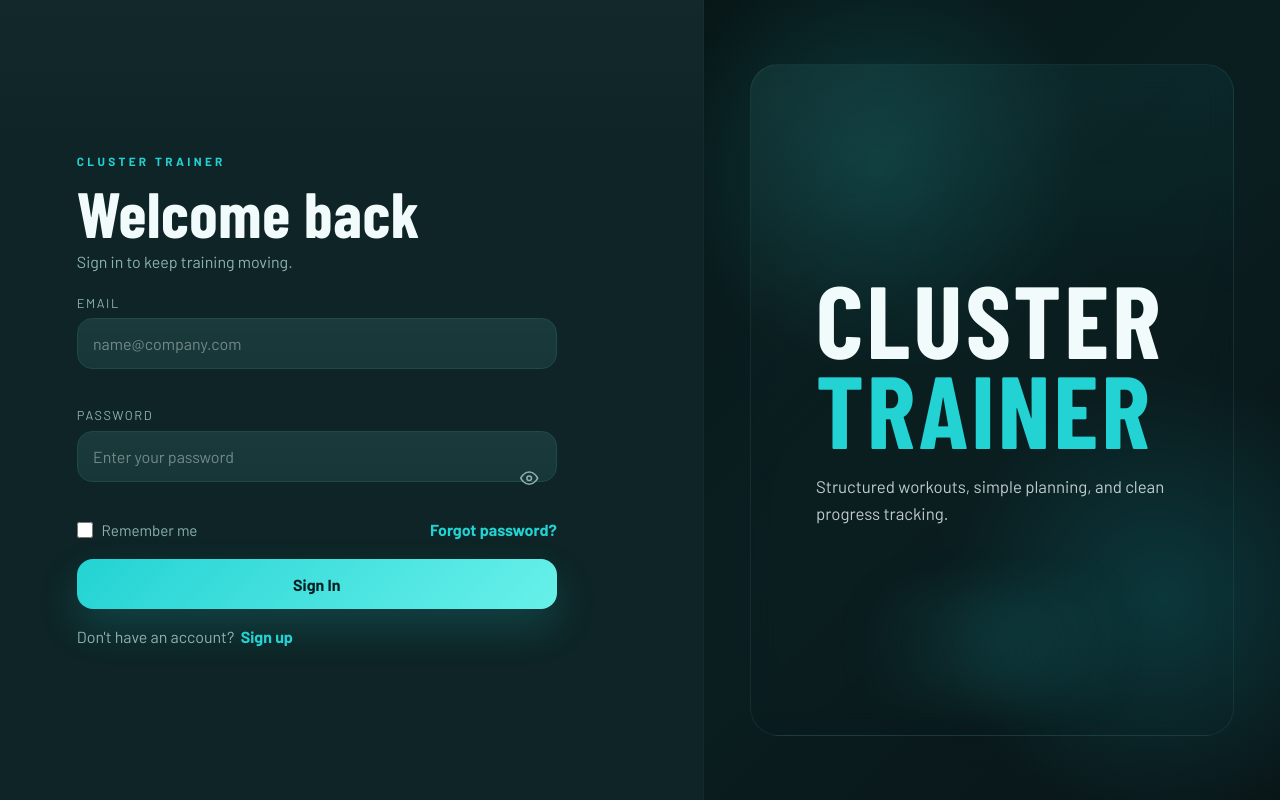
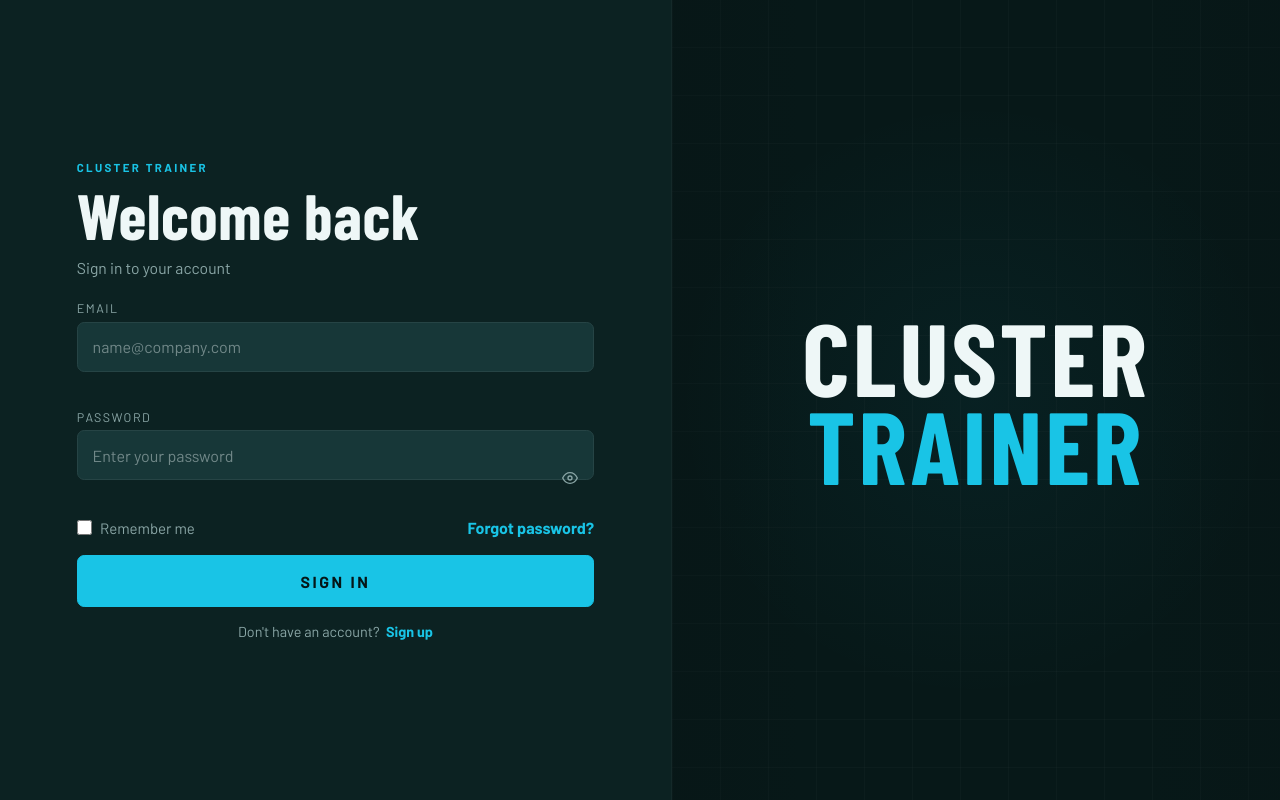
Before and after one commit to kreeshap/decaclustertrainer, a Flask app: page / in a window 1280 px wide. Run offline with Flask 3, Linux system fonts and the light colour scheme; some web fonts are replaced.

Commit message:
fixed layout

```diff
--- a/static/styles/auth.css
+++ b/static/styles/auth.css
@@ -5,32 +5,26 @@
 }
 
 :root {
-  --bg: #071718;
-  --panel: #0e2426;
-  --panel-2: #102c2f;
-  --input: #163637;
-  --input-focus: #1f4d50;
-  --border: #21484a;
-  --border-strong: #2c6265;
-  --accent: #23d3d3;
-  --accent-strong: #15b4c0;
-  --accent-glow: rgba(35, 211, 211, 0.18);
-  --text: #f2fbfb;
-  --muted: #8cb2b2;
-  --error: #fb7185;
-  --error-bg: rgba(251, 113, 133, 0.12);
-  --success: #34d399;
-  --success-bg: rgba(52, 211, 153, 0.12);
+  --bg: #081415;
+  --panel: #0c2222;
+  --panel-right: #071818;
+  --input: #173738;
+  --border: #264445;
+  --accent: #19c4e6;
+  --accent-soft: #6fe6f5;
+  --text: #eef7f7;
+  --muted: #8aa6a6;
+  --error: #f27b8b;
+  --success: #4fcf9d;
 }
 
 html, body {
   min-height: 100%;
   background:
-    radial-gradient(circle at top left, rgba(35, 211, 211, 0.12), transparent 34%),
-    radial-gradient(circle at bottom right, rgba(19, 77, 82, 0.55), transparent 30%),
+    linear-gradient(90deg, rgba(255,255,255,0.01) 0, rgba(255,255,255,0.01) 50%, transparent 50%),
     var(--bg);
+  color: var(--text);
   font-family: 'Barlow', sans-serif;
-  color: var(--text);
 }
 
 body {
@@ -56,149 +50,129 @@ button {
 
 .auth-layout {
   display: grid;
-  grid-template-columns: minmax(0, 1.1fr) minmax(320px, 0.9fr);
+  grid-template-columns: minmax(0, 1.05fr) minmax(0, 0.95fr);
   min-height: 100vh;
 }
 
 .auth-page {
-  animation: fadeUp 260ms ease-out;
+  animation: fadeIn 180ms ease-out;
 }
 
 .auth-left {
-  background:
-    linear-gradient(180deg, rgba(255, 255, 255, 0.02), transparent 18%),
-    var(--panel);
+  background: var(--panel);
   display: flex;
   flex-direction: column;
   justify-content: center;
-  padding: clamp(2rem, 5vw, 4.5rem) clamp(1.25rem, 6vw, 5rem);
+  padding: clamp(2.5rem, 6vw, 5rem);
   border-right: 1px solid rgba(255, 255, 255, 0.03);
 }
 
 .auth-right {
   position: relative;
+  background:
+    linear-gradient(90deg, rgba(255,255,255,0.02) 0 1px, transparent 1px 48px),
+    linear-gradient(0deg, rgba(255,255,255,0.02) 0 1px, transparent 1px 48px),
+    radial-gradient(circle at 50% 50%, rgba(25, 196, 230, 0.05), transparent 60%),
+    var(--panel-right);
+  background-size: 48px 48px, 48px 48px, auto, auto;
   display: flex;
   align-items: center;
   justify-content: center;
-  padding: clamp(2rem, 5vw, 4rem);
+  padding: clamp(2.5rem, 6vw, 5rem);
   overflow: hidden;
-  background:
-    radial-gradient(circle at 30% 20%, rgba(35, 211, 211, 0.16), transparent 28%),
-    radial-gradient(circle at 80% 75%, rgba(21, 180, 192, 0.2), transparent 30%),
-    linear-gradient(135deg, #071718 0%, #0a1e20 45%, #091517 100%);
 }
 
 .auth-right::before {
   content: '';
   position: absolute;
-  inset: 8%;
-  border: 1px solid rgba(142, 199, 199, 0.1);
-  border-radius: 28px;
-  background:
-    linear-gradient(135deg, rgba(255, 255, 255, 0.03), transparent 40%),
-    linear-gradient(180deg, rgba(35, 211, 211, 0.06), transparent 35%);
-  backdrop-filter: blur(12px);
-}
-
-.auth-right::after {
-  content: '';
-  position: absolute;
-  inset: auto 18% 12% 18%;
-  height: 120px;
-  background: radial-gradient(circle, rgba(35, 211, 211, 0.12), transparent 70%);
-  filter: blur(20px);
+  inset: 0;
+  background: linear-gradient(90deg, rgba(8, 20, 21, 0.3), transparent 22%, transparent 78%, rgba(8, 20, 21, 0.3));
+  pointer-events: none;
 }
 
 .eyebrow {
-  display: inline-flex;
-  align-items: center;
-  gap: 0.5rem;
-  width: fit-content;
-  margin-bottom: 1rem;
+  margin-bottom: 0.7rem;
   color: var(--accent);
   text-transform: uppercase;
-  letter-spacing: 0.28em;
-  font-size: 0.74rem;
+  letter-spacing: 0.2em;
+  font-size: 0.72rem;
   font-weight: 700;
 }
 
 .auth-heading {
   font-family: 'Barlow Condensed', sans-serif;
-  font-size: clamp(2.7rem, 5vw, 4.75rem);
-  line-height: 0.92;
+  font-size: clamp(2.5rem, 5vw, 4.4rem);
+  line-height: 0.95;
   letter-spacing: 0.01em;
-  font-weight: 900;
-  margin-bottom: 0.55rem;
+  margin-bottom: 1.1rem;
 }
 
 .auth-sub {
+  margin-top: -0.35rem;
+  margin-bottom: 1.5rem;
   color: var(--muted);
-  font-size: 1rem;
-  margin-bottom: 1.5rem;
-  max-width: 34rem;
+  font-size: 0.98rem;
 }
 
 form {
   width: 100%;
-  max-width: 30rem;
+  max-width: 39rem;
 }
 
 .field {
+  position: relative;
   margin-bottom: 1rem;
-  position: relative;
 }
 
 .field label {
   display: block;
-  margin-bottom: 0.45rem;
-  font-size: 0.8rem;
+  margin-bottom: 0.4rem;
+  color: var(--muted);
+  font-size: 0.78rem;
+  letter-spacing: 0.12em;
   text-transform: uppercase;
-  letter-spacing: 0.12em;
-  color: var(--muted);
 }
 
 .field input {
   width: 100%;
-  padding: 0.95rem 2.8rem 0.95rem 0.95rem;
-  border-radius: 0.95rem;
+  padding: 0.92rem 2.6rem 0.92rem 0.92rem;
   border: 1px solid var(--border);
-  background: linear-gradient(180deg, rgba(255, 255, 255, 0.02), transparent), var(--input);
+  border-radius: 0.45rem;
+  background: var(--input);
   color: var(--text);
   outline: none;
-  transition: border-color 160ms ease, box-shadow 160ms ease, background-color 160ms ease;
+  transition: border-color 140ms ease, background-color 140ms ease;
 }
 
 .field input::placeholder {
-  color: rgba(242, 251, 251, 0.42);
+  color: rgba(238, 247, 247, 0.42);
 }
 
 .field input:focus {
   border-color: var(--accent);
-  background-color: var(--input-focus);
-  box-shadow: 0 0 0 4px var(--accent-glow);
+  background: #183334;
 }
 
 .field input.is-invalid {
   border-color: var(--error);
-  box-shadow: 0 0 0 4px rgba(251, 113, 133, 0.12);
 }
 
 .field input.is-valid {
-  border-color: rgba(52, 211, 153, 0.7);
+  border-color: var(--success);
 }
 
 .toggle-pw {
   position: absolute;
-  right: 0.9rem;
-  bottom: 0.82rem;
+  right: 0.75rem;
+  bottom: 0.75rem;
+  width: 1.5rem;
+  height: 1.5rem;
+  border: none;
+  background: transparent;
+  color: var(--muted);
   display: inline-flex;
   align-items: center;
   justify-content: center;
-  width: 1.6rem;
-  height: 1.6rem;
-  border: none;
-  background: transparent;
-  color: var(--muted);
 }
 
 .toggle-pw:hover {
@@ -206,8 +180,8 @@ form {
 }
 
 .toggle-pw svg {
-  width: 1.15rem;
-  height: 1.15rem;
+  width: 1rem;
+  height: 1rem;
   fill: none;
   stroke: currentColor;
   stroke-width: 2;
@@ -217,9 +191,9 @@ form {
 
 .field-hint {
   min-height: 1rem;
-  margin-top: 0.4rem;
+  margin-top: 0.35rem;
   color: var(--error);
-  font-size: 0.85rem;
+  font-size: 0.84rem;
 }
 
 .extras-row {
@@ -227,26 +201,22 @@ form {
   align-items: center;
   justify-content: space-between;
   gap: 1rem;
-  margin: 0.8rem 0 1.25rem;
+  margin: 0.75rem 0 1.15rem;
 }
 
 .remember-me,
 .check-row {
   display: inline-flex;
   align-items: center;
-  gap: 0.55rem;
+  gap: 0.5rem;
   color: var(--muted);
-  font-size: 0.95rem;
-}
-
-.check-row {
-  margin-bottom: 0.4rem;
+  font-size: 0.94rem;
 }
 
 .remember-me input,
 .check-row input {
-  width: 1rem;
-  height: 1rem;
+  width: 0.95rem;
+  height: 0.95rem;
   accent-color: var(--accent);
 }
 
@@ -256,11 +226,10 @@ form {
   color: var(--accent);
   font-weight: 700;
   padding: 0;
-  text-decoration: none;
 }
 
 .text-link:hover {
-  color: #6ee7f0;
+  color: var(--accent-soft);
   text-decoration: underline;
 }
 
@@ -269,36 +238,34 @@ form {
   display: inline-flex;
   align-items: center;
   justify-content: center;
-  gap: 0.75rem;
+  gap: 0.65rem;
   padding: 0.95rem 1rem;
-  border: none;
-  border-radius: 1rem;
-  background: linear-gradient(135deg, var(--accent), #68f0ea);
-  color: #052022;
+  border: 1px solid var(--accent);
+  border-radius: 0.45rem;
+  background: var(--accent);
+  color: #051617;
   font-weight: 800;
-  box-shadow: 0 18px 40px rgba(35, 211, 211, 0.18);
-  transition: transform 160ms ease, box-shadow 160ms ease, background 160ms ease;
+  text-transform: uppercase;
+  letter-spacing: 0.16em;
+  transition: background-color 140ms ease, border-color 140ms ease;
 }
 
 .btn-primary:hover {
-  background: linear-gradient(135deg, #47e2e2, #8cf6f1);
-  transform: translateY(-1px);
-  box-shadow: 0 22px 44px rgba(35, 211, 211, 0.24);
+  background: var(--accent-soft);
+  border-color: var(--accent-soft);
 }
 
 .btn-primary:disabled {
-  opacity: 0.8;
   cursor: wait;
-  transform: none;
-  box-shadow: none;
+  opacity: 0.85;
 }
 
 .spinner {
-  width: 1rem;
-  height: 1rem;
+  width: 0.95rem;
+  height: 0.95rem;
   border-radius: 50%;
-  border: 2px solid rgba(5, 32, 34, 0.2);
-  border-top-color: rgba(5, 32, 34, 0.9);
+  border: 2px solid rgba(5, 22, 23, 0.2);
+  border-top-color: rgba(5, 22, 23, 0.9);
   display: none;
   animation: spin 800ms linear infinite;
 }
@@ -306,63 +273,44 @@ form {
 .auth-links {
   display: flex;
   align-items: center;
+  justify-content: center;
   gap: 0.4rem;
-  margin-top: 1.15rem;
+  margin-top: 1rem;
   color: var(--muted);
-  max-width: 30rem;
+  font-size: 0.9rem;
 }
 
 .msg-box {
   display: none;
-  align-items: flex-start;
-  gap: 0.5rem;
   width: 100%;
   max-width: 30rem;
   margin-bottom: 1rem;
-  padding: 0.9rem 1rem;
-  border-radius: 0.95rem;
+  padding: 0.85rem 0.95rem;
   border: 1px solid transparent;
-  font-size: 0.95rem;
+  border-radius: 0.45rem;
+  font-size: 0.92rem;
 }
 
 .msg-box.show {
-  display: flex;
+  display: block;
 }
 
 .err-box {
-  background: var(--error-bg);
-  border-color: rgba(251, 113, 133, 0.36);
-  color: #ffd7de;
+  background: rgba(242, 123, 139, 0.1);
+  border-color: rgba(242, 123, 139, 0.4);
+  color: #ffd7dd;
 }
 
 .success-box {
-  background: var(--success-bg);
-  border-color: rgba(52, 211, 153, 0.36);
-  color: #ccfbeb;
+  background: rgba(79, 207, 157, 0.1);
+  border-color: rgba(79, 207, 157, 0.35);
+  color: #d6faea;
 }
 
 .brand-block {
-  position: relative;
-  z-index: 1;
-  max-width: 26rem;
-  text-align: left;
-}
-
-.brand-block p {
-  margin-top: 1.25rem;
-  max-width: 22rem;
-  color: rgba(242, 251, 251, 0.78);
-  font-size: 1.05rem;
-  line-height: 1.6;
-}
-
-.brand-block-alt {
+  max-width: 30rem;
   text-align: center;
-}
-
-.brand-block-alt p {
-  margin-left: auto;
-  margin-right: auto;
+  line-height: 0.9;
 }
 
 .brand-cluster,
@@ -370,8 +318,8 @@ form {
   display: block;
   font-family: 'Barlow Condensed', sans-serif;
   font-weight: 900;
-  font-size: clamp(4rem, 8vw, 7rem);
-  line-height: 0.88;
+  font-size: clamp(4.25rem, 8vw, 7rem);
+  line-height: 0.86;
   letter-spacing: 0.03em;
 }
 
@@ -385,10 +333,10 @@ form {
   }
 }
 
-@keyframes fadeUp {
+@keyframes fadeIn {
   from {
     opacity: 0;
-    transform: translateY(8px);
+    transform: translateY(6px);
   }
   to {
     opacity: 1;
@@ -396,34 +344,21 @@ form {
   }
 }
 
-@media (max-width: 920px) {
+@media (max-width: 900px) {
   .auth-layout {
     grid-template-columns: 1fr;
   }
 
   .auth-right {
-    min-height: 260px;
+    min-height: 180px;
     border-top: 1px solid rgba(255, 255, 255, 0.04);
-  }
-
-  .auth-right::before {
-    inset: 12%;
   }
 }
 
 @media (max-width: 640px) {
-  .auth-left {
-    padding: 1.5rem 1rem 2rem;
-  }
-
+  .auth-left,
   .auth-right {
-    min-height: 190px;
-    padding: 1.5rem 1rem;
-  }
-
-  .auth-right::before {
-    inset: 10%;
-    border-radius: 22px;
+    padding: 1.25rem 1rem;
   }
 
   .extras-row,
@@ -433,6 +368,6 @@ form {
 
   .brand-cluster,
   .brand-trainer {
-    font-size: clamp(3rem, 15vw, 4.5rem);
+    font-size: clamp(3rem, 15vw, 4.4rem);
   }
 }
--- a/templates/signon.html
+++ b/templates/signon.html
@@ -18,7 +18,7 @@
       <div class="auth-left">
         <div class="eyebrow">Cluster Trainer</div>
         <h1 class="auth-heading">Welcome back</h1>
-        <p class="auth-sub">Sign in to keep training moving.</p>
+        <p class="auth-sub">Sign in to your account</p>
 
         <div class="msg-box err-box" id="si-err" aria-live="polite">
           <span id="si-err-text"></span>
@@ -64,7 +64,6 @@
         <div class="brand-block">
           <span class="brand-cluster">CLUSTER</span>
           <span class="brand-trainer">TRAINER</span>
-          <p>Structured workouts, simple planning, and clean progress tracking.</p>
         </div>
       </div>
     </section>
@@ -73,7 +72,7 @@
       <div class="auth-left">
         <div class="eyebrow">Start fresh</div>
         <h1 class="auth-heading">Create your account</h1>
-        <p class="auth-sub">Build a training profile in a couple of steps.</p>
+        <p class="auth-sub">Create your free account</p>
 
         <div class="msg-box err-box" id="su-err" aria-live="polite">
           <span id="su-err-text"></span>
@@ -129,10 +128,9 @@
       </div>
 
       <div class="auth-right">
-        <div class="brand-block brand-block-alt">
+        <div class="brand-block">
           <span class="brand-cluster">JOIN</span>
           <span class="brand-trainer">THE CREW</span>
-          <p>Set your baseline, track workouts, and keep your streak alive.</p>
         </div>
       </div>
     </section>
@@ -141,7 +139,7 @@
       <div class="auth-left">
         <div class="eyebrow">Reset access</div>
         <h1 class="auth-heading">Forgot your password?</h1>
-        <p class="auth-sub">We’ll send a reset link to your inbox.</p>
+        <p class="auth-sub">We'll email a reset link</p>
 
         <div class="msg-box err-box" id="fo-err" aria-live="polite">
           <span id="fo-err-text"></span>
@@ -171,10 +169,9 @@
       </div>
 
       <div class="auth-right">
-        <div class="brand-block brand-block-alt">
+        <div class="brand-block">
           <span class="brand-cluster">RESET</span>
           <span class="brand-trainer">AND GO</span>
-          <p>Quick recovery so you can get back to training without friction.</p>
         </div>
       </div>
     </section>
```
